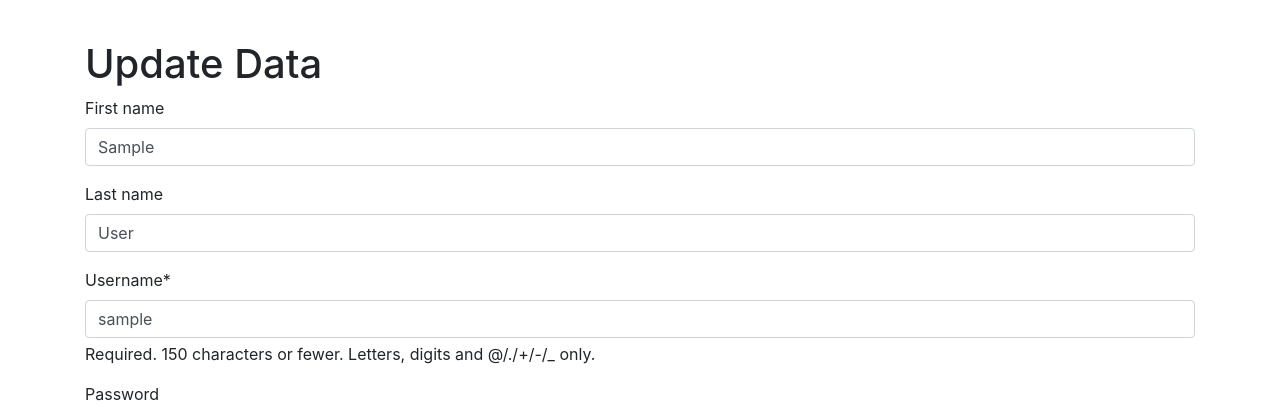
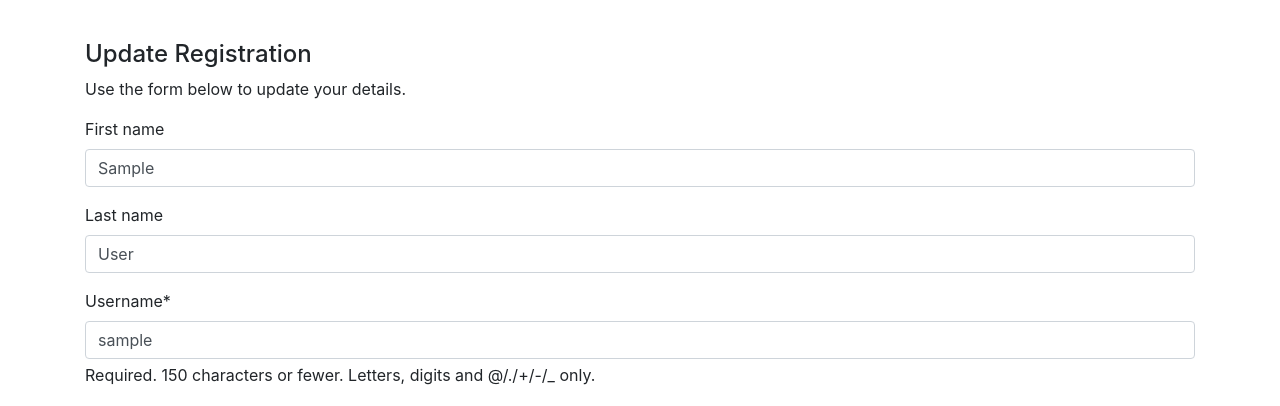
Before and after one commit to ecopque/ecommerce_project, a Django app: page /client_profile/ in a window 1280 px wide. Shown: the part 56-462 px from the top of the page. Run offline with Django 5.2, Linux system fonts and the light colour scheme; the visitor is signed in with stand-in values (Sample User, id 1); some libraries are stand-ins or nearby versions.

```diff
--- a/client_profile/templates/client_profile/create.html
+++ b/client_profile/templates/client_profile/create.html
@@ -19,6 +19,7 @@
                 <h4>Register</h4> <!-- #7: -->
                 <p>If you are not registered, fill out the form below.</p> <!-- #8: -->
             {% endblock %}
+
             <form method="POST" action="">
                 {% csrf_token %} <!-- #3: -->
                 {{userform|crispy}} <!-- #4: -->
--- a/client_profile/templates/client_profile/update.html
+++ b/client_profile/templates/client_profile/update.html
@@ -3,7 +3,9 @@
 {% extends 'client_profile/create.html' %} <!-- #1: -->
 
 {% block titleregistration %} <!-- #2: -->
-    <h1>Update Data</h1>
+    {% comment %} <h1>Update Data</h1> {% endcomment %}
+    <h4>Update Registration</h4> <!-- #: -->
+        <p>Use the form below to update your details.</p> <!-- #: -->
 {% endblock %}
 
 
```
